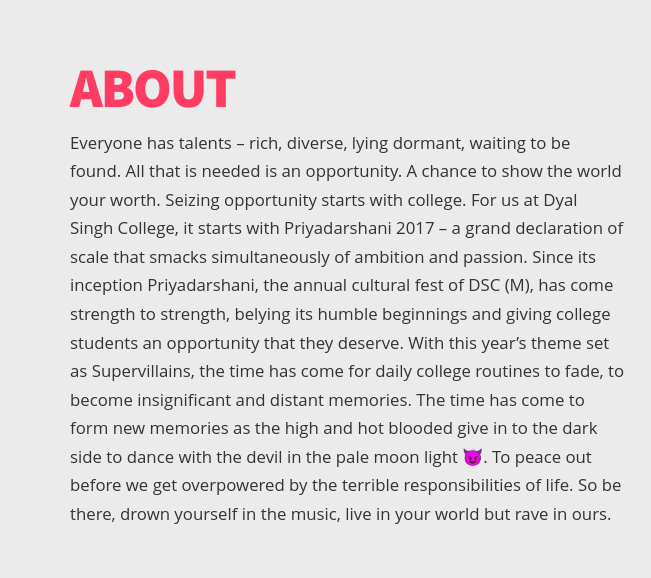
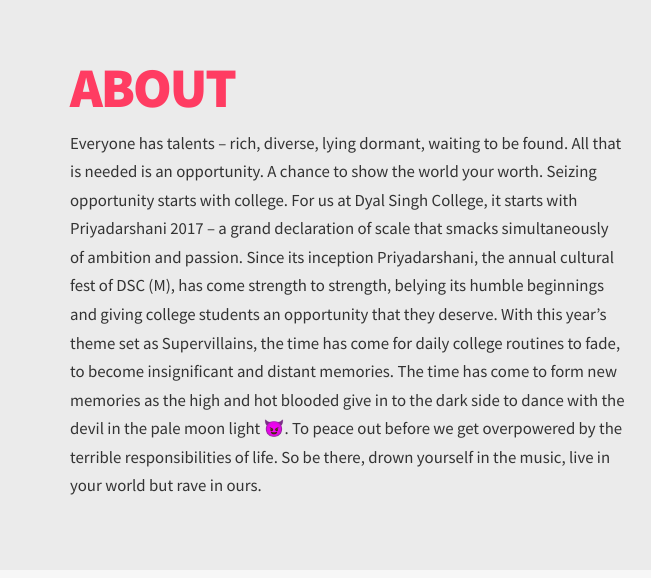
Before and after one commit to jibin23/jibin23.github.io, a plain HTML site: page index.html in a window 1280 px wide. Shown: the part 803-1381 px from the top of the page, 0-651 px from the left. Drawn offline with nearby package versions, Linux system fonts and the light colour scheme; some packages are replaced by stand-ins of ours; grey boxes are pictures that could not be loaded.

Commit message:
About font fix

```diff
--- a/css/styles.css
+++ b/css/styles.css
@@ -290,7 +290,7 @@
     margin-top: 0;
 }
 .about p{
-    font-family: 'Open Sans';
+/*    font-family: 'Open Sans';*/
     font-size: 1.2em;
     line-height: 1.7em
 }
```
